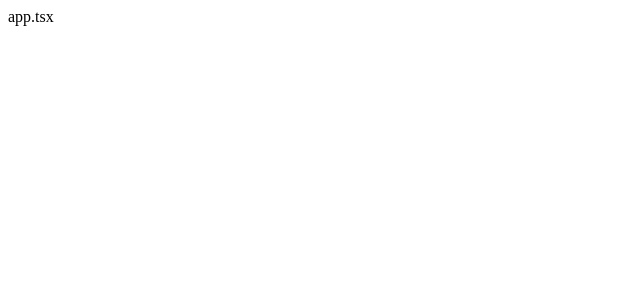
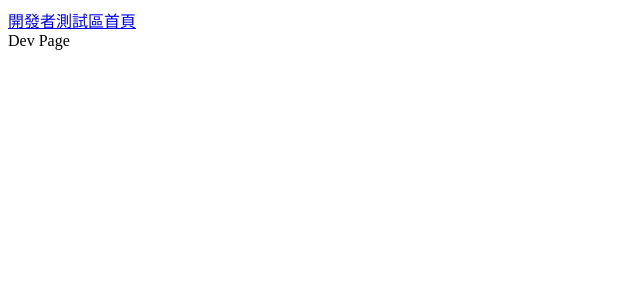
Before and after one commit to ianSama0217/Accounting-fe, a React (Vite) app: page /Accounting/dev in a window 1280 px wide. Shown: the top 300 px of the page, without its empty margins (0-640 px from the left). Built offline with nearby package versions, Linux system fonts and the light colour scheme.

Commit message:
import react-router-dom, implement router system

```diff
--- a/package.json
+++ b/package.json
@@ -13,6 +13,7 @@
     "bootstrap": "^5.3.8",
     "react": "^19.2.0",
     "react-dom": "^19.2.4",
+    "react-router-dom": "^7.13.1",
     "sass": "^1.97.3"
   },
   "devDependencies": {
--- a/src/App.tsx
+++ b/src/App.tsx
@@ -1,5 +1,20 @@
+import { BrowserRouter, Routes, Route } from "react-router-dom";
+import { routers } from "./router/index";
+import Sidebar from "./component/sidebar";
+
 function App() {
-  return <>app.tsx</>;
+  return (
+    <div>
+      <BrowserRouter basename="/Accounting/">
+        <Sidebar />
+        <Routes>
+          {routers.map((router) => {
+            return <Route path={router.path} element={router.element} />;
+          })}
+        </Routes>
+      </BrowserRouter>
+    </div>
+  );
 }
 
 export default App;
--- /dev/null
+++ b/src/component/sidebar/index.tsx
@@ -0,0 +1,18 @@
+import { Link } from "react-router-dom";
+import { sidebarData } from "../../router/index";
+
+function Sidebar() {
+  return (
+    <div>
+      {sidebarData.map((data, index) => {
+        return (
+          <Link key={index} to={data.path}>
+            {data.title}
+          </Link>
+        );
+      })}
+    </div>
+  );
+}
+
+export default Sidebar;
--- /dev/null
+++ b/src/content/dev/index.tsx
@@ -0,0 +1,5 @@
+function Dev() {
+  return <>Dev Page</>;
+}
+
+export default Dev;
--- /dev/null
+++ b/src/content/main/index.tsx
@@ -0,0 +1,5 @@
+function Main() {
+  return <>Main Page</>;
+}
+
+export default Main;
--- /dev/null
+++ b/src/router/index.tsx
@@ -0,0 +1,24 @@
+import Dev from "../content/dev";
+import Main from "../content/main";
+
+export const routers = [
+  {
+    path: "/dev",
+    element: <Dev />,
+  },
+  {
+    path: "/main",
+    element: <Main />,
+  },
+];
+
+export const sidebarData = [
+  {
+    path: "/dev",
+    title: "開發者測試區",
+  },
+  {
+    path: "/main",
+    title: "首頁",
+  },
+];
```
Also changed, not shown: 1 other file (tests, documents, lock files or other folders).
